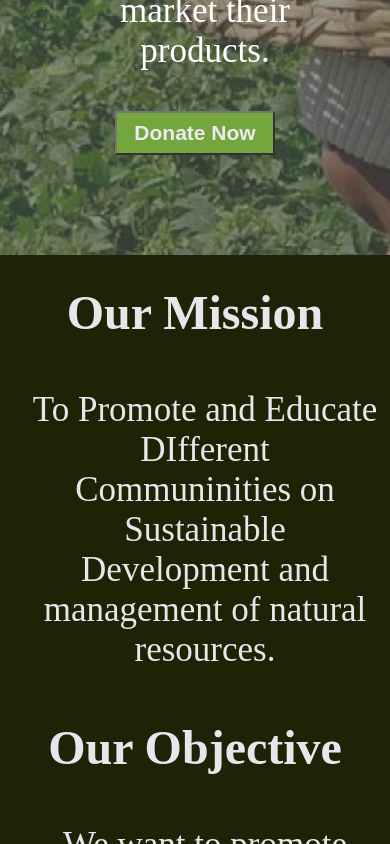
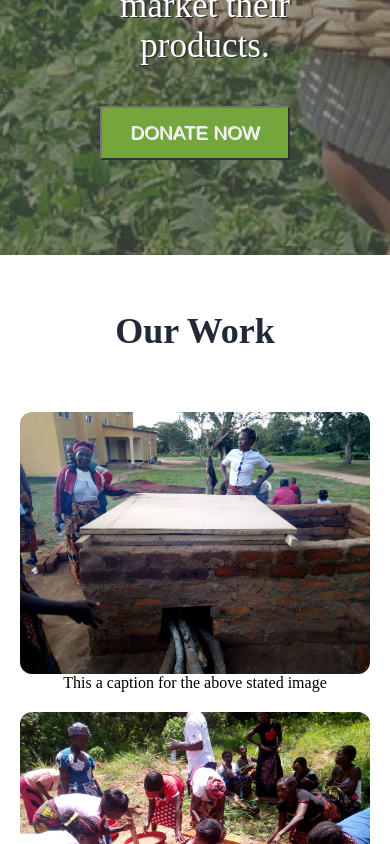
Before and after one commit to Kama95/Kalebalika-NGO, a plain HTML site: page index.html in a window 390 px wide. Shown: the part 780-1624 px from the top of the page. Drawn offline with Linux system fonts and the light colour scheme; files whose address does not match are found by name.

Commit message:
Make Page more mobile compatible
added some more styles to page and made it more compatible

```diff
--- a/index.html
+++ b/index.html
@@ -59,7 +59,7 @@
                 <div class="text"><p> Agricultural cooperatives help farmers access the inputs required to grow
                     crops and keep livestock and help them process, transport and market their products.</p>
                 </div>
-                <button class="button "> <a href="###"> Donate Now </a> </button>
+                <button class="button "> <a href="###"> DONATE NOW </a> </button>
 
             </div>
 
@@ -72,7 +72,7 @@
                 <div class="text"><p> Agricultural cooperatives help farmers access the inputs required to grow
                 crops and keep livestock and help them process, transport and market their products.</p>
                 </div>
-                <button class="button "> <a href="###"> Donate Now </a> </button>
+                <button class="button "> <a href="###"> DONATE NOW </a> </button>
             </div>
 
             <div class="img Slide3">
@@ -80,7 +80,7 @@
                 <div class="text"><p> Agricultural cooperatives help farmers access the inputs required to grow
                     crops and keep livestock and help them process, transport and market their products.</p>
                 </div>
-                <button class="button "> <a href="###"> Donate Now </a> </button>
+                <button class="button "> <a href="###"> DONATE NOW </a> </button>
             </div>
 
             <div class="img Slide4">
@@ -88,7 +88,7 @@
                 <div class="text"><p> Agricultural cooperatives help farmers access the inputs required to grow
                     crops and keep livestock and help them process, transport and market their products.</p>
                 </div>
-                <button class="button "> <a href="###"> Donate Now </a> </button>
+                <button class="button "> <a href="###"> DONATE NOW </a> </button>
             </div>
 
             <div class="img Slide5">
@@ -96,36 +96,13 @@
                 <div class="text"><p> Agricultural cooperatives help farmers access the inputs required to grow
                     crops and keep livestock and help them process, transport and market their products.</p>
                 </div>
-                <button class="button "> <a href="###"> Donate Now </a> </button>
+                <button class="button "> <a href="###"> DONATE NOW </a> </button>
             </div>
 
 
         </div>
 
 
-    <div class="header2">
-
-        <div class="Info">
-            <div class="Info2">
-                <div class="heading"><h1> Our Mission </h1></div>
-
-                <div class="text"><p> To Promote and Educate DIfferent Communinities on Sustainable Development
-                    and management of natural resources. </p> </div>
-                    <div class="heading2"> <h1> Our Objective </h1></div>
-                    <div class="text"> <p> We want to promote Sustainable Development and management of naturak resources
-                        by training and educating Women and youths. We aim to plant 1000 trees and more
-                        every year.
-                        We also promote Sustainable agriculture and domestic tourism to improve
-                        the standard of life in rural areas.</p>
-                    </div>
-
-                    <button class="button "> <a href="###"> Donate Now </a> </button>
-            </div>
-            <div class="img">
-                <img src="../Lubuto-Sustainable-development/Media/IMG-20230724-WA0000.jpg">
-            </div>
-    </div>
-        </div>
 
     <div class="ourWork">
 
--- a/style.css
+++ b/style.css
@@ -81,7 +81,8 @@ color: #1f2205;}
 
 .text {font-size: 23px;
 color: #e5e7eb;
-padding: 20px;}
+padding: 20px;
+text-shadow: 2px 1px black;}
 
 p {text-align: center;}
 
@@ -89,11 +90,10 @@ p {text-align: center;}
 
 button{border-radius: 1px;
 background-color: #53900f;
-padding: 8px;
-width: 160px;
-font-size: 21px;
-font-weight: bold;
-color: #e5e7eb;}
+padding: 14px 28px;
+font-size: 19px;
+color: #e5e7eb;
+text-shadow: 1px 1px white;}
 
 img {display: flex;
 flex:1;
@@ -101,26 +101,27 @@ max-width :100% ;
 height: auto;
 border-radius: 12px;}
 
-.ourWork{display: flex;
+.ourWork {display: flex;
 flex-direction: column;
-align-items: center;}
+align-items: center;
+margin:50px 15px 0px 15px;
+padding: 5px;
+gap: 30px;}
 
 .text3 h1{
     color:#1F2937;
     font-size: 36px;
+    margin-bottom: 30px;
 }
 
 .imgCards{
     display: flex;
     justify-content: center;
-    gap:30px;
-    flex: 1;
-    flex-wrap: wrap;
+gap:20px;
 }
 .imgCard {
     display: flex;
     flex-direction: column;
-    gap: 10px;
 }
 .caption {
     text-align: center;
@@ -128,11 +129,8 @@ align-items: center;}
 .image1{
     display: flex;
     flex-direction: column;
-    border-width: 5px;
-    border-style: solid;
     border-color:#1f6521;
-    max-width: 400px;
-    height: auto;
+
 }
 .funFact{background-color: #e5e7eb;
     display: flex;
@@ -292,7 +290,7 @@ justify-content: center;}
 
 
 @media (max-width:768px){
-    .header , .logoContainer, .header2 , .footer ,.Info{flex-direction: column;
+    .header , .logoContainer, .ourWork, .imgCards,.footer ,.Info{flex-direction: column;
     align-items: center;}
 
     .logoContainer{flex-direction: column;
@@ -326,4 +324,6 @@ gap: 10px;}
 
 .logoContainer .name{display: none;}
 
+.imgCards{;}
+
     }
```
